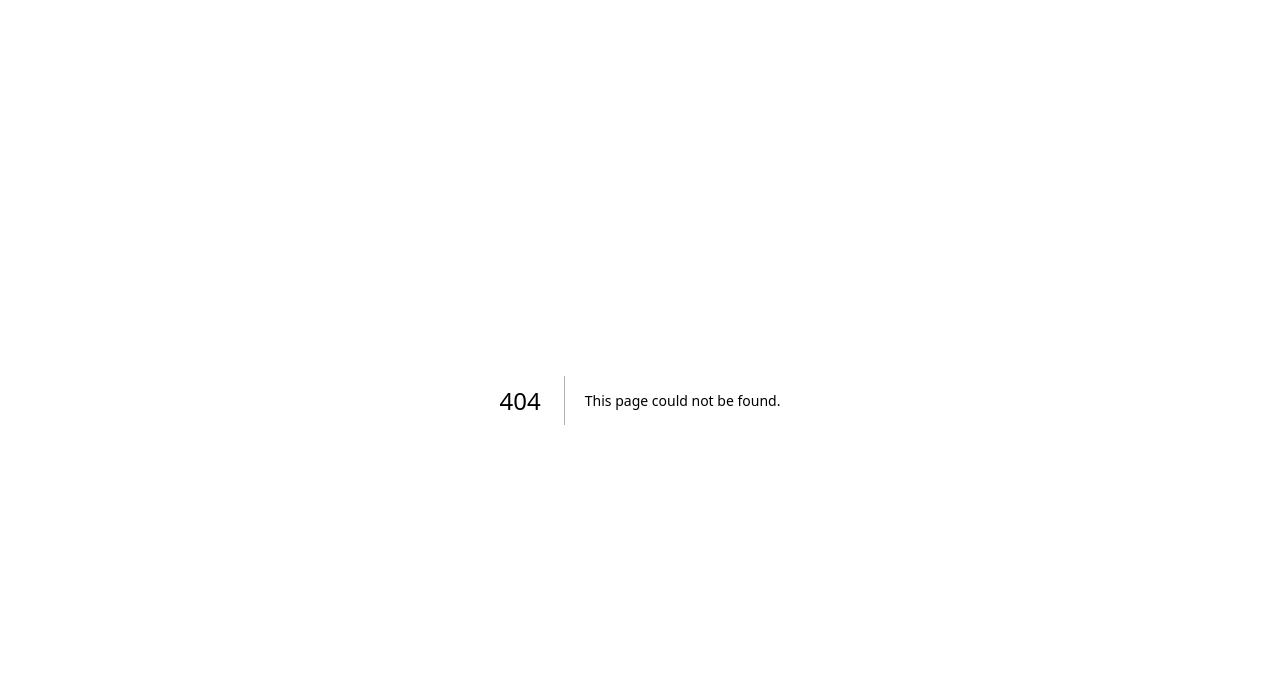
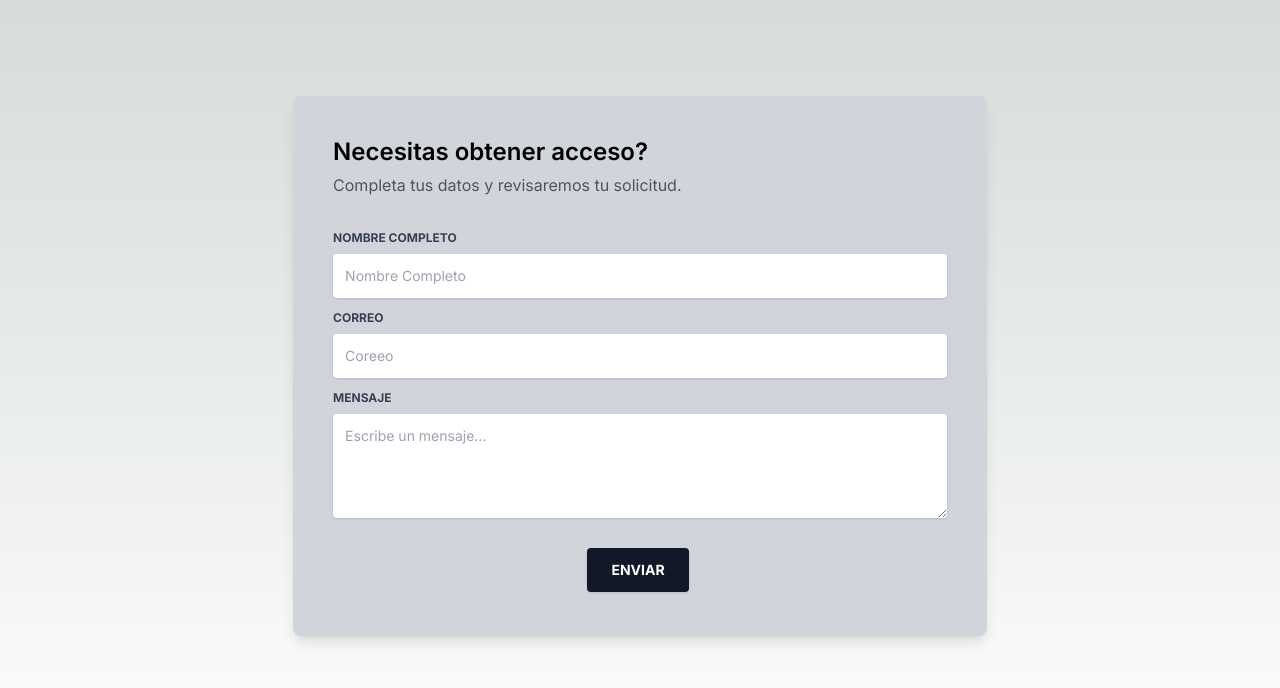
Before and after one commit to ValeHenriquez/minera-front, a Next.js app: page /req-acces in a window 1280 px wide. Before the commit this address had no page. Shown: the top 688 px of the page. Built offline with nearby package versions, Linux system fonts and the light colour scheme.

Commit message:
feat: add request form

```diff
--- /dev/null
+++ b/app/req-acces/page.tsx
@@ -0,0 +1,14 @@
+'use client'
+import RequestAccessForm from "@/components/RequestAccessForm";
+import React from "react";
+
+
+export default function Landing() {
+    return (
+        <>
+            <main className="flex min-h-screen flex-col items-center justify-between p-24">
+                <RequestAccessForm />
+            </main>
+        </>
+    );
+}
--- /dev/null
+++ b/components/RequestAccessForm.tsx
@@ -0,0 +1,101 @@
+import { useForm } from "react-hook-form";
+
+
+type FormData = {
+    fullname: string,
+    email: string,
+    message: string
+};
+
+
+const RequestAccessForm: React.FC = () => {
+    const { register, handleSubmit, reset } = useForm<FormData>(); //formState: { errors }, no estamos haciendo validaciones por ahora
+
+    const onSubmit = (data: FormData) => {
+        alert(JSON.stringify(data));
+        //Mandar request a la API
+        //Alertar de que se esta procesando la solicitud y reedireccionar al main
+        reset();
+    };
+
+    return (
+        <>
+            <form onSubmit={handleSubmit(onSubmit)}>
+                <div className="flex flex-wrap justify-center">
+                    <div className="w-full lg:w-5/6 px-4">
+                        <div className="relative flex flex-col min-w-0 break-words w-full mb-6 shadow-lg rounded-lg bg-gray-300">
+                            <div className="flex-auto p-5 lg:p-10">
+                                <h4 className="text-2xl font-semibold">
+                                    Necesitas obtener acceso?
+                                </h4>
+                                <p className="leading-relaxed mt-1 mb-4 text-gray-600">
+                                    Completa tus datos y revisaremos tu solicitud.
+                                </p>
+                                <div className="relative w-full mb-3 mt-8">
+                                    <label
+                                        className="block uppercase text-gray-700 text-xs font-bold mb-2"
+                                        htmlFor="full-name"
+                                    >
+                                        Nombre Completo
+                                    </label>
+                                    <input
+                                        type="text"
+                                        className="border-0 px-3 py-3 placeholder-gray-400 text-gray-700 bg-white rounded text-sm shadow focus:outline-none focus:ring w-full"
+                                        placeholder="Nombre Completo"
+                                        style={{ transition: "all .15s ease" }}
+                                        {...register("fullname", { required: true })}
+                                    />
+                                </div>
+
+                                <div className="relative w-full mb-3">
+                                    <label
+                                        className="block uppercase text-gray-700 text-xs font-bold mb-2"
+                                        htmlFor="email"
+                                    >
+                                        Correo
+                                    </label>
+                                    <input
+                                        type="email"
+                                        className="border-0 px-3 py-3 placeholder-gray-400 text-gray-700 bg-white rounded text-sm shadow focus:outline-none focus:ring w-full"
+                                        placeholder="Coreeo"
+                                        style={{ transition: "all .15s ease" }}
+                                        {...register("email", { required: true })}
+                                    />
+                                </div>
+
+                                <div className="relative w-full mb-3">
+                                    <label
+                                        className="block uppercase text-gray-700 text-xs font-bold mb-2"
+                                        htmlFor="message"
+                                    >
+                                        Mensaje
+                                    </label>
+                                    <textarea
+                                        rows={4}
+                                        cols={80}
+                                        className="border-0 px-3 py-3 placeholder-gray-400 text-gray-700 bg-white rounded text-sm shadow focus:outline-none focus:ring w-full"
+                                        placeholder="Escribe un mensaje..."
+                                        {...register("message", { required: true })}
+                                    />
+                                </div>
+                                <div className="text-center mt-6">
+                                    <button
+                                        className="bg-gray-900 text-white active:bg-gray-700 text-sm font-bold uppercase px-6 py-3 rounded shadow hover:shadow-lg outline-none focus:outline-none mr-1 mb-1"
+                                        type="submit"
+                                        style={{ transition: "all .15s ease" }}
+                                    >
+                                        Enviar
+                                    </button>
+                                </div>
+                            </div>
+                        </div>
+                    </div>
+                </div>
+            </form>
+
+        </>
+    )
+}
+
+
+export default RequestAccessForm;
--- a/package.json
+++ b/package.json
@@ -19,6 +19,7 @@
     "postcss": "8.4.23",
     "react": "18.2.0",
     "react-dom": "18.2.0",
+    "react-hook-form": "^7.44.3",
     "tailwindcss": "3.3.2",
     "typescript": "5.0.4"
   }
```
Also changed, not shown: 1 other file (tests, documents, lock files or other folders).
